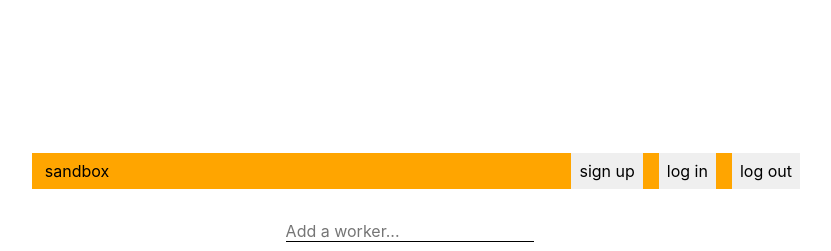
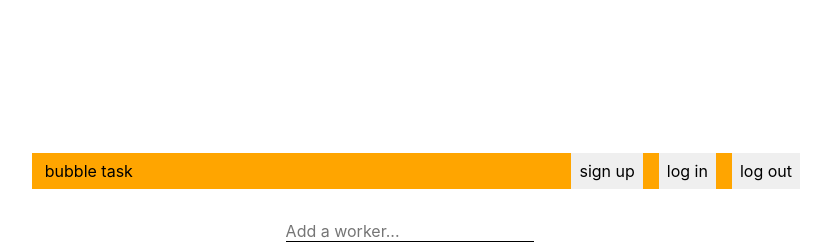
Before and after one commit to qooqu/bubbletask, a React (Create React App) app in the folder web/: page / in a window 1280 px wide. Shown: the top 251 px of the page, without its empty margins (224-1055 px from the left). Built offline with nearby package versions, Linux system fonts and the light colour scheme.

Commit message:
web: spiffed up the nav

```diff
--- a/web/src/components/Nav.js
+++ b/web/src/components/Nav.js
@@ -19,9 +19,16 @@ const Nav = (props) => {
         <>
             <nav>
                 <span>
-                    {currentUser.username ? currentUser.username : "sandbox"}
+                    bubble task
+                    {/* {currentUser.username ? currentUser.username : "sandbox"} */}
                 </span>
                 <ul id="nav-buttons">
+                    {currentUser.username ? (
+                        <li>
+                            <button>{currentUser.username}</button>
+                        </li>
+                    ) : (
+                        <>
                             <li>
                                 <button data-which="SignUp" onClick={onClick}>
                                     sign up
@@ -32,6 +39,8 @@ const Nav = (props) => {
                                     log in
                                 </button>
                             </li>
+                        </>
+                    )}
                     <li>
                         <LogOut setCurrentUser={setCurrentUser} />
                     </li>
```
Lines whose indentation alone changed are shown as unchanged.
